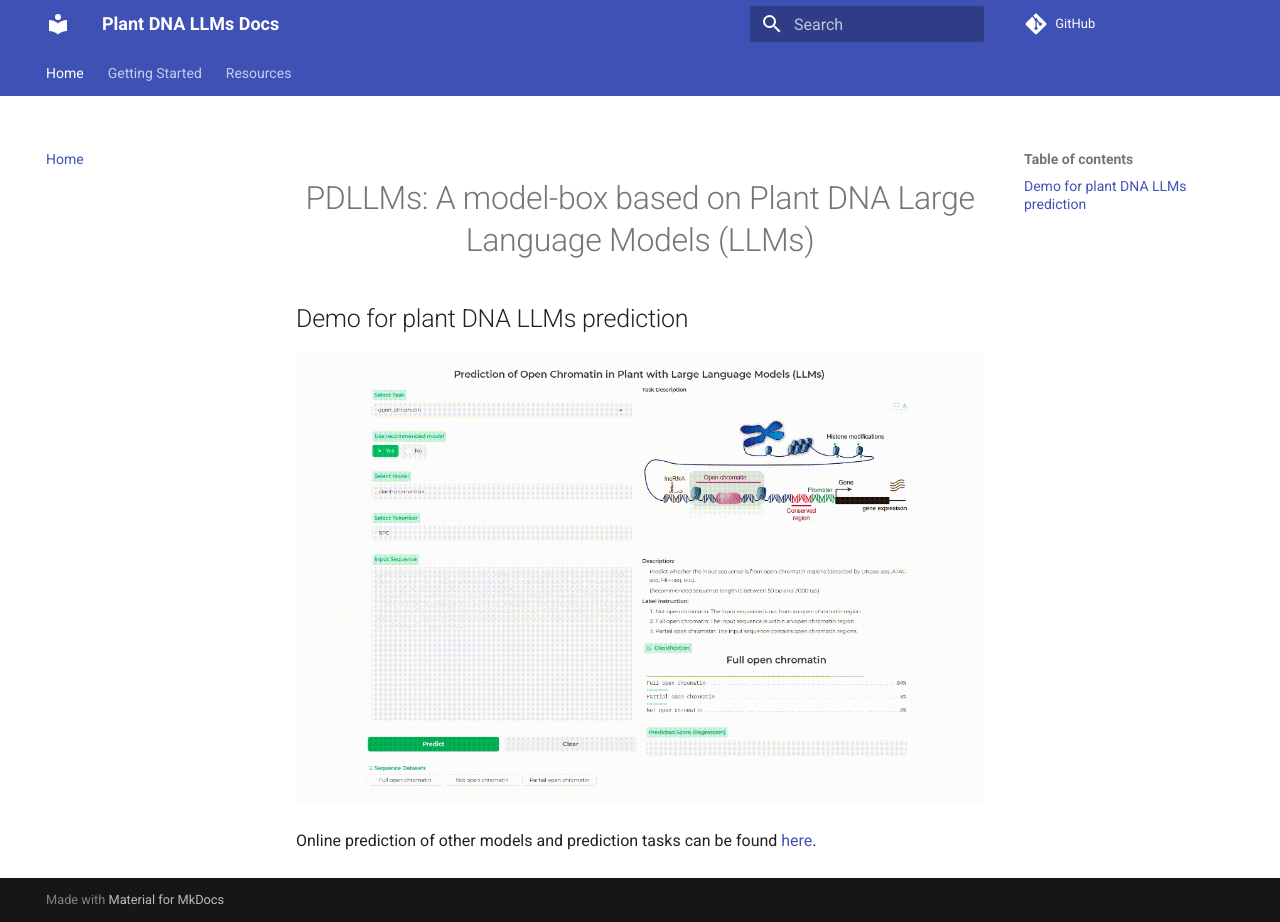
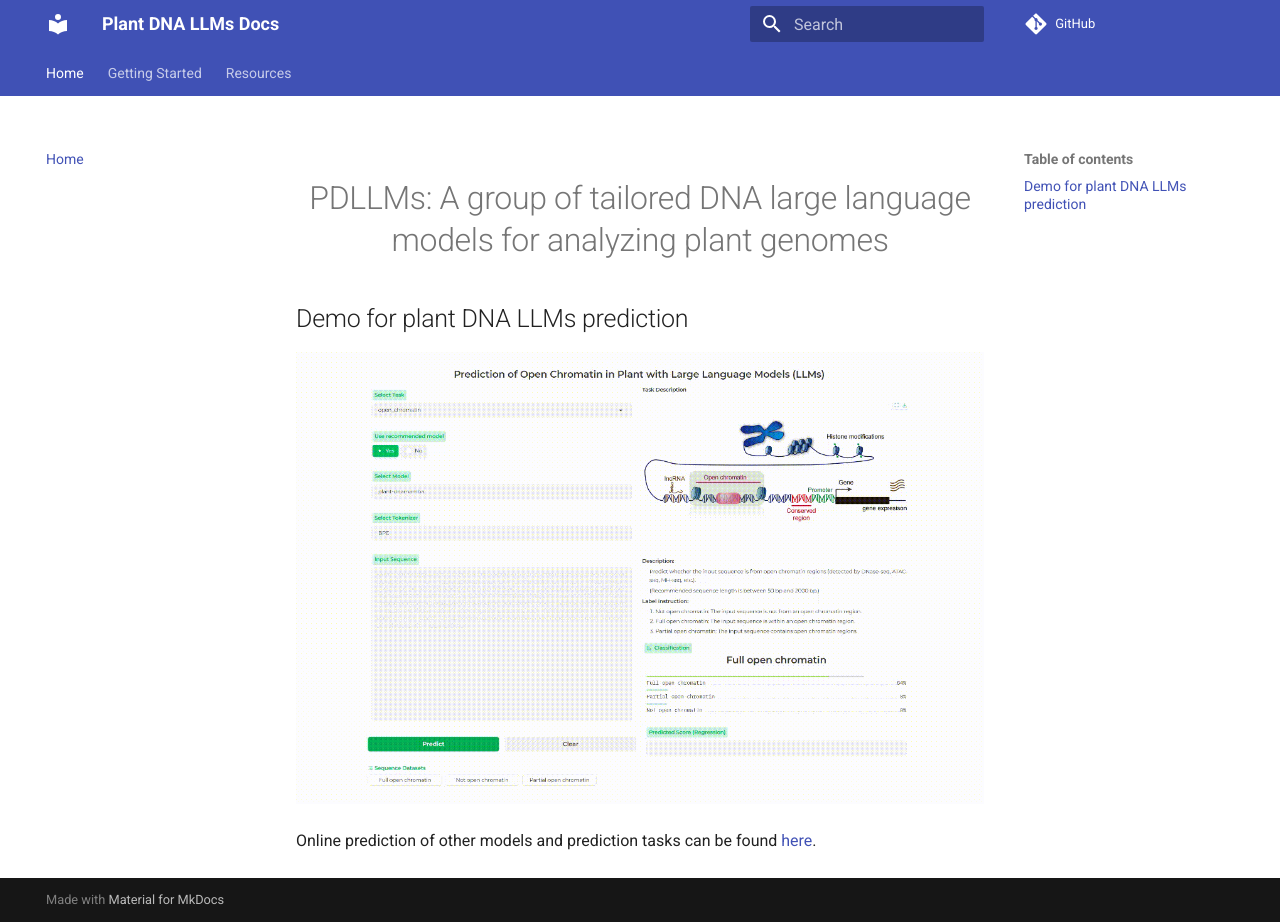
Before and after one commit to zhangtaolab/Plant_DNA_LLMs, an MkDocs documentation site: the page built from docs/en/index.md, in a window 1280 px wide and 922 px high. Built offline with MkDocs 1.6.1 and Material for MkDocs 9.7.7, drawn with Linux system fonts in a browser that asks for light colours; comment, search, counter and statistics services are not loaded.

Commit message:
Update index.md

```diff
--- a/docs/en/index.md
+++ b/docs/en/index.md
@@ -1,6 +1,6 @@
 <h1>
   <p align="center">
-  PDLLMs: A model-box based on Plant DNA Large Language Models (LLMs)
+  PDLLMs: A group of tailored DNA large language models for analyzing plant genomes
   </p>
 </h1>
 
```
